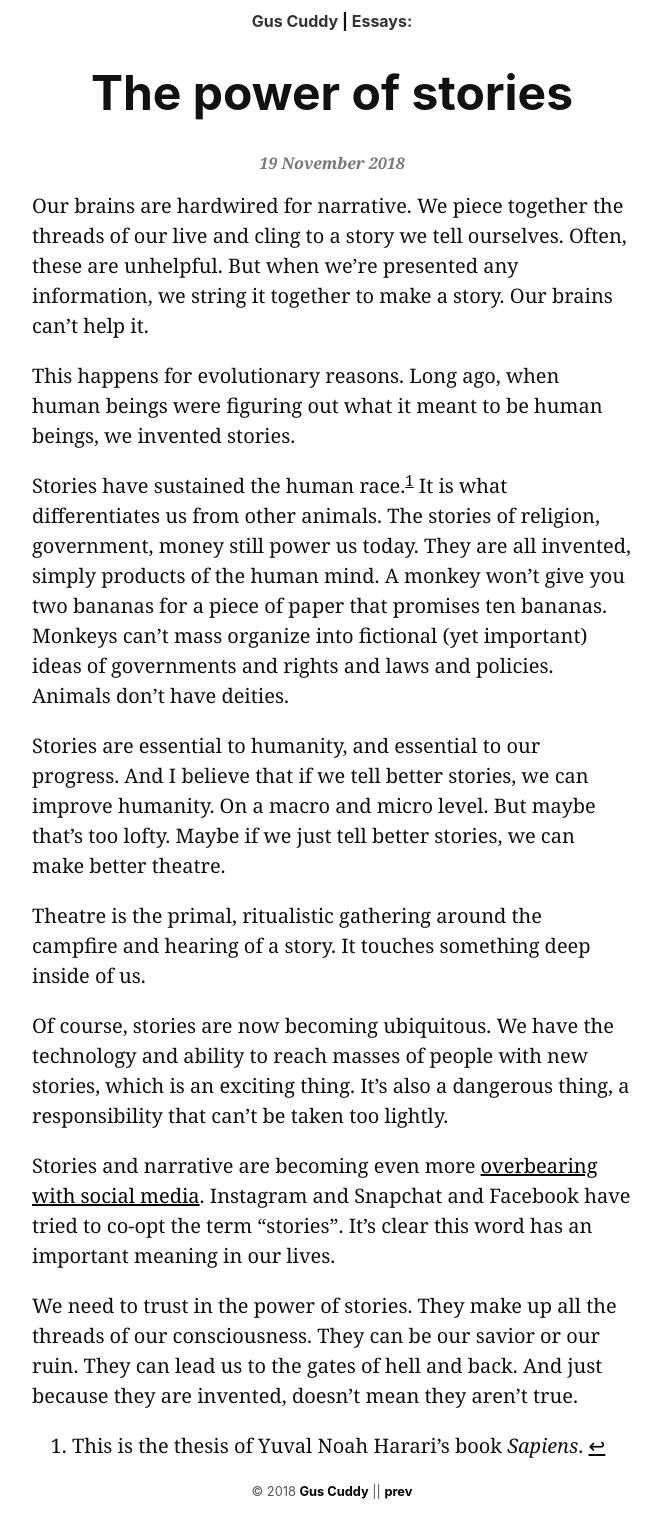
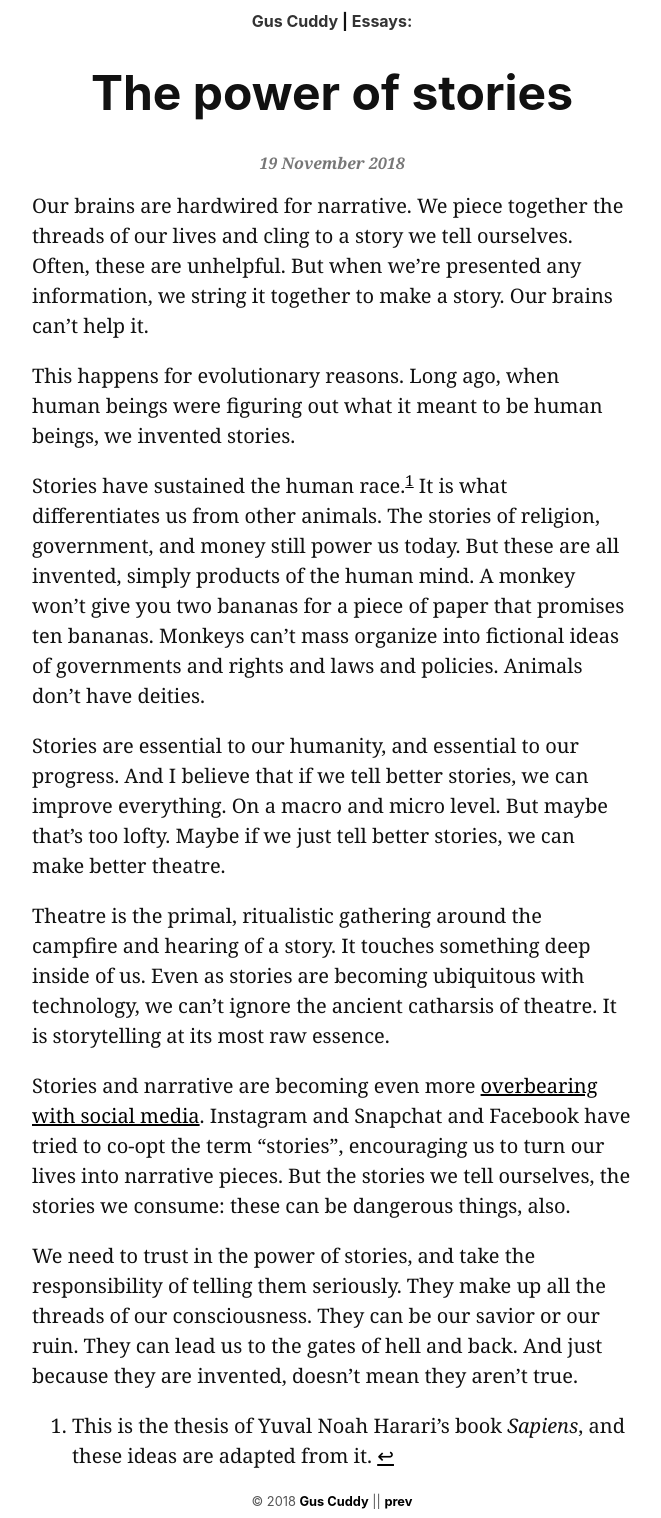
Before and after one commit to gcuddy/gcuddy.github.io, a Jekyll site: the page built from _posts/2018-11-19-the-power-of-stories.md, in a window 1280 px wide. Shown: the whole page, without its empty margins (308-969 px from the left). Built offline with Jekyll 4.4.1, drawn with Linux system fonts in a browser that asks for light colours.

Commit message:
Updated post.

```diff
--- a/_posts/2018-11-19-the-power-of-stories.md
+++ b/_posts/2018-11-19-the-power-of-stories.md
@@ -2,20 +2,18 @@
 layout: post
 title: "The power of stories"
 ---
-Our brains are hardwired for narrative. We piece together the threads of our live and cling to a story we tell ourselves. Often, these are unhelpful. But when we're presented any information, we string it together to make a story. Our brains can't help it.
+Our brains are hardwired for narrative. We piece together the threads of our lives and cling to a story we tell ourselves. Often, these are unhelpful. But when we're presented any information, we string it together to make a story. Our brains can't help it.
 
 This happens for evolutionary reasons. Long ago, when human beings were figuring out what it meant to be human beings, we invented stories.
 
-Stories have sustained the human race.[^1] It is what differentiates us from other animals. The stories of religion, government, money still power us today. They are all invented, simply products of the human mind. A monkey won't give you two bananas for a piece of paper that promises ten bananas. Monkeys can't mass organize into fictional (yet important) ideas of governments and rights and laws and policies. Animals don't have deities.
+Stories have sustained the human race.[^1] It is what differentiates us from other animals. The stories of religion, government, and money still power us today. But these are all invented, simply products of the human mind. A monkey won't give you two bananas for a piece of paper that promises ten bananas. Monkeys can't mass organize into fictional ideas of governments and rights and laws and policies. Animals don't have deities.
 
-Stories are essential to humanity, and essential to our progress. And I believe that if we tell better stories, we can improve humanity. On a macro and micro level. But maybe that's too lofty. Maybe if we just tell better stories, we can make better theatre.
+Stories are essential to our humanity, and essential to our progress. And I believe that if we tell better stories, we can improve everything. On a macro and micro level. But maybe that's too lofty. Maybe if we just tell better stories, we can make better theatre.
 
-Theatre is the primal, ritualistic gathering around the campfire and hearing of a story. It touches something deep inside of us.
+Theatre is the primal, ritualistic gathering around the campfire and hearing of a story. It touches something deep inside of us. Even as stories are becoming ubiquitous with technology, we can't ignore the ancient catharsis of theatre. It is storytelling at its most raw essence.
 
-Of course, stories are now becoming ubiquitous. We have the technology and ability to reach masses of people with new stories, which is an exciting thing. It's also a dangerous thing, a responsibility that can't be taken too lightly.
+Stories and narrative are becoming even more [overbearing with social media]({{ site.baseurl }}{% post_url 2017-12-25-will-social-media-replace-art %}). Instagram and Snapchat and Facebook have tried to co-opt the term "stories", encouraging us to turn our lives into narrative pieces. But the stories we tell ourselves, the stories we consume: these can be dangerous things, also.
 
-Stories and narrative are becoming even more [overbearing with social media](). Instagram and Snapchat and Facebook have tried to co-opt the term "stories". It's clear this word has an important meaning in our lives.
+We need to trust in the power of stories, and take the responsibility of telling them seriously. They make up all the threads of our consciousness. They can be our savior or our ruin. They can lead us to the gates of hell and back. And just because they are invented, doesn't mean they aren't true.
 
-We need to trust in the power of stories. They make up all the threads of our consciousness. They can be our savior or our ruin. They can lead us to the gates of hell and back. And just because they are invented, doesn't mean they aren't true.
-
-[^1]: This is the thesis of Yuval Noah Harari's book *Sapiens*.
+[^1]: This is the thesis of Yuval Noah Harari's book *Sapiens*, and these ideas are adapted from it.
```
